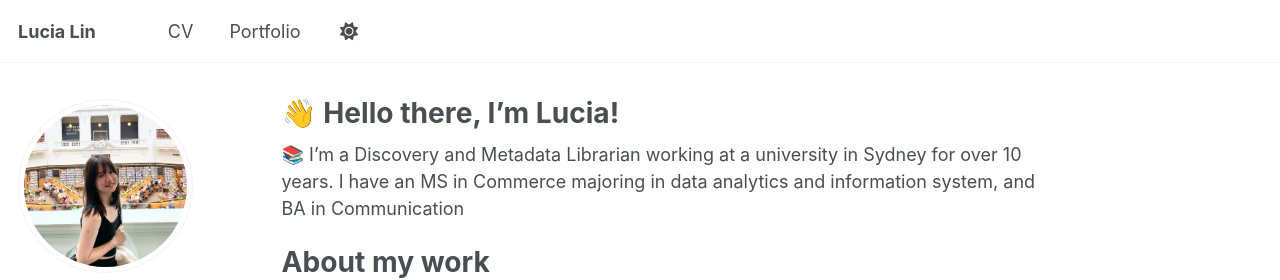
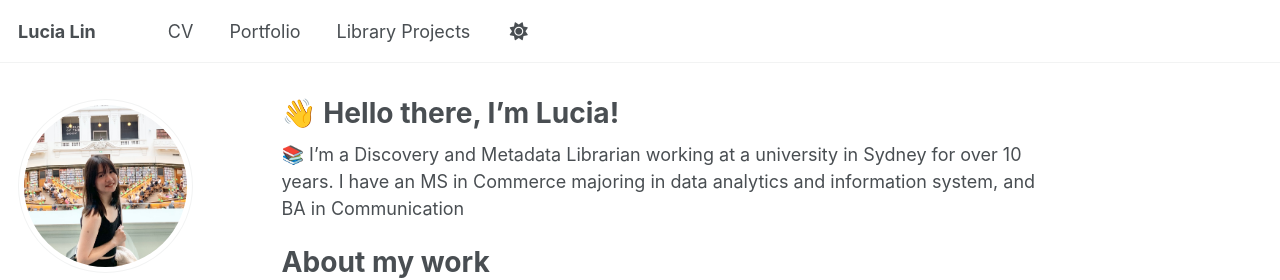
Before and after one commit to lululucialin/lululucialin.github.io, a Jekyll site: the page built from _pages/about.md, in a window 1280 px wide. Shown: the top 280 px of the page. Built offline with Jekyll 4.4.1, drawn with Linux system fonts in a browser that asks for light colours.

Commit message:
Update navigation.yml

```diff
--- a/_data/navigation.yml
+++ b/_data/navigation.yml
@@ -23,8 +23,8 @@ main:
   - title: "Portfolio"
     url: /portfolio/
 
- # - title: "Blog Posts"
- #   url: /year-archive/
+  - title: "Library Projects"
+    url: /year-archive/
 
   # - title: "CV"
   #   url: /cv-json/
```
